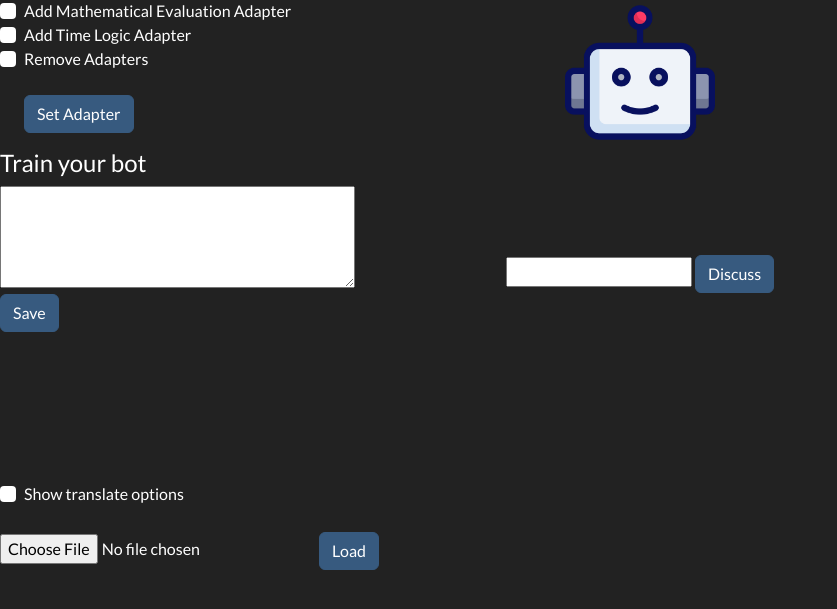
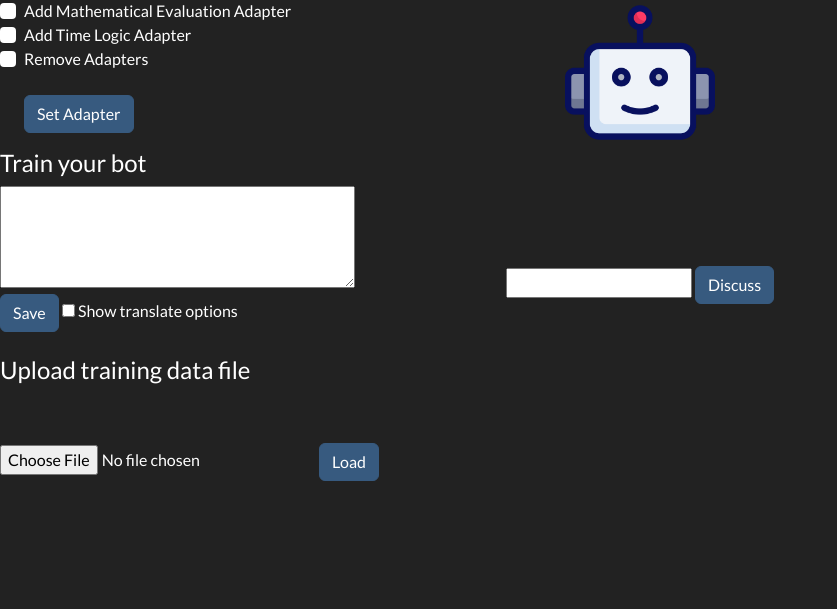
Before and after one commit to hannutt/chatbotTrainer, a Django app: page / in a window 1280 px wide. Shown: the part 84-693 px from the top of the page, without its empty margins (0-837 px from the left). Run offline with Django 4.2, Linux system fonts and the light colour scheme; some libraries are stand-ins or nearby versions.

Commit message:
availableLangs function added to scripts.js

```diff
--- a/bot/views.py
+++ b/bot/views.py
@@ -1,7 +1,7 @@
 from datetime import datetime
 from django.shortcuts import redirect, render
 from chatterbot import ChatBot
-from chatterbot.trainers import ListTrainer
+from chatterbot.trainers import ListTrainer,ChatterBotCorpusTrainer
 import os,pathlib
 from django.core.files.storage import FileSystemStorage
 from pypdf import PdfReader
@@ -17,9 +17,12 @@
     #selection on lista.
     var.selection=request.POST.getlist('adaptions')
     print(var.selection[0])
-
+    #jos jokin adapteri otetaan käyttöön
     if var.selection[0]=='maths' or var.selection[0]=='times':
         var.adaptions=True
+    #jos adapterit poistetaan käytöstä
+    elif var.selection[0]=='noAdapters':
+        var.adaptions=False
     else:
 
         print("no adaptions selected")
--- a/chatbot/static/js/scripts.js
+++ b/chatbot/static/js/scripts.js
@@ -15,6 +15,27 @@
     var translated = await res.json()
     document.getElementById("data").value = " "
     document.getElementById("data").value = translated.translatedText
+
+}
+
+async function availableLangs() {
+    const res = await fetch("http://127.0.0.1:5000/languages")
+        .then(res => {
+            return res.json()
+        })
+        .then(data => {
+            data[0].targets.forEach(d => {
+                const opt = document.createElement("option")
+                const linebreak = document.createElement("br")
+                opt.innerText = "en-"+d
+                document.getElementById("languages").appendChild(opt)
+                document.getElementById("languages").appendChild(linebreak)
+
+            });
+
+        })
+
+
 
 }
 
@@ -59,7 +80,7 @@
     if (cb) {
         document.getElementById(math).checked = false
         document.getElementById(time).checked = false
-        document.getElementById("delAdaptions").checked=false
+        document.getElementById("delAdaptions").checked = false
 
     }
 
--- a/chatbot/static/styles.css
+++ b/chatbot/static/styles.css
@@ -33,3 +33,10 @@
     bottom: 150px;
 
 }
+
+.fileTraining {
+    position: relative;
+    display: flex;
+    bottom: 100px;
+
+}
--- a/chatbot/templates/index.html
+++ b/chatbot/templates/index.html
@@ -10,7 +10,7 @@
     <script src="{% static 'js/scripts.js' %}"></script>
 
 
-<body>
+<body onload="availableLangs()">
     <center>
         <h3>Chatbot Trainer</h3>
     </center>
@@ -24,7 +24,8 @@
             <input type="checkbox" class="form-check-input" id="time" name="adaptions" value="times" autocomplete="off">
             <label class="form-check-label" for="math">Add Time Logic Adapter</label>
             <br>
-             <input type="checkbox" class="form-check-input" id="delAdaptions" name="delAdaptions" value="noAdapters" autocomplete="off" onchange="removeAdapters(document.getElementById('delAdaptions'),document.getElementById('math').id,document.getElementById('time').id)">
+            <input type="checkbox" class="form-check-input" id="delAdaptions" name="adaptions" value="noAdapters"
+                autocomplete="off">
             <label class="form-check-label" for="delAdaptions">Remove Adapters</label>
             <br><br>
             <button class="btn btn-primary">Set Adapter</button>
@@ -40,9 +41,6 @@
         </div>
     </center>
 
-
-
-
     <form method="post" action="/trainbot/" id="train">
         {%csrf_token %}
         <div class="textAreaTrain">
@@ -50,28 +48,31 @@
             <textarea rows="4" cols="40" type="text" id="data" name="data"></textarea>
             <br>
             <input type="submit" value="Save" class="btn btn-primary">
+            <input type="checkbox" id="translateOptions" name="translateOptions" autocomplete="off"
+                onchange="showTranslateOpt(document.getElementById('translateOptions'))">
+            <label class="form-check-label" for="math">Show translate options</label>
+
+            </select>
+            <select id="languages" hidden onchange="getLanguages(this)">
+
+            </select>
+            <button id="translateBtn" class="btn btn-primary" hidden onclick="translateText()">Translate</button>
+            <br><br>
+            <h4>Upload training data file</h4>
         </div>
     </form>
-        <div class="form-check">
-            <input type="checkbox" class="form-check-input" id="translateOptions" name="translateOptions"
-                autocomplete="off" onchange="showTranslateOpt(document.getElementById('translateOptions'))">
-            <label class="form-check-label" for="math">Show translate options</label>
-            <select id="languages" hidden onchange="getLanguages(this)">
-                <option>Select</option>
-                <option>en-es</option>
-                <option>en-fr</option>
-            </select>
-            <button id="translateBtn" hidden onclick="translateText()">Translate</button>
-        </div>
-    </div>
-    <br>
+
+    <div class="fileTraining">
+
+
         <form method="post" action="/loadData/" id="talkForm" enctype="multipart/form-data">
             {%csrf_token %}
             <input type="file" id="loadfile" name="loadfile">
 
-        <input type="submit" value="Load"class="btn btn-primary">
+            <input type="submit" value="Load" class="btn btn-primary">
 
         </form>
+    </div>
 
     <center>
         <div class="talk">
@@ -85,7 +86,6 @@
         </div>
     </center>
 
-
 </body>
 
 </html>
```
Also changed, not shown: README.md, chatbot/static/icons/cbfront.png, chatbot/static/icons/en-fr.png (added), chatbot/static/icons/french_conversation.png (added). Lines whose indentation alone changed are shown as unchanged.
